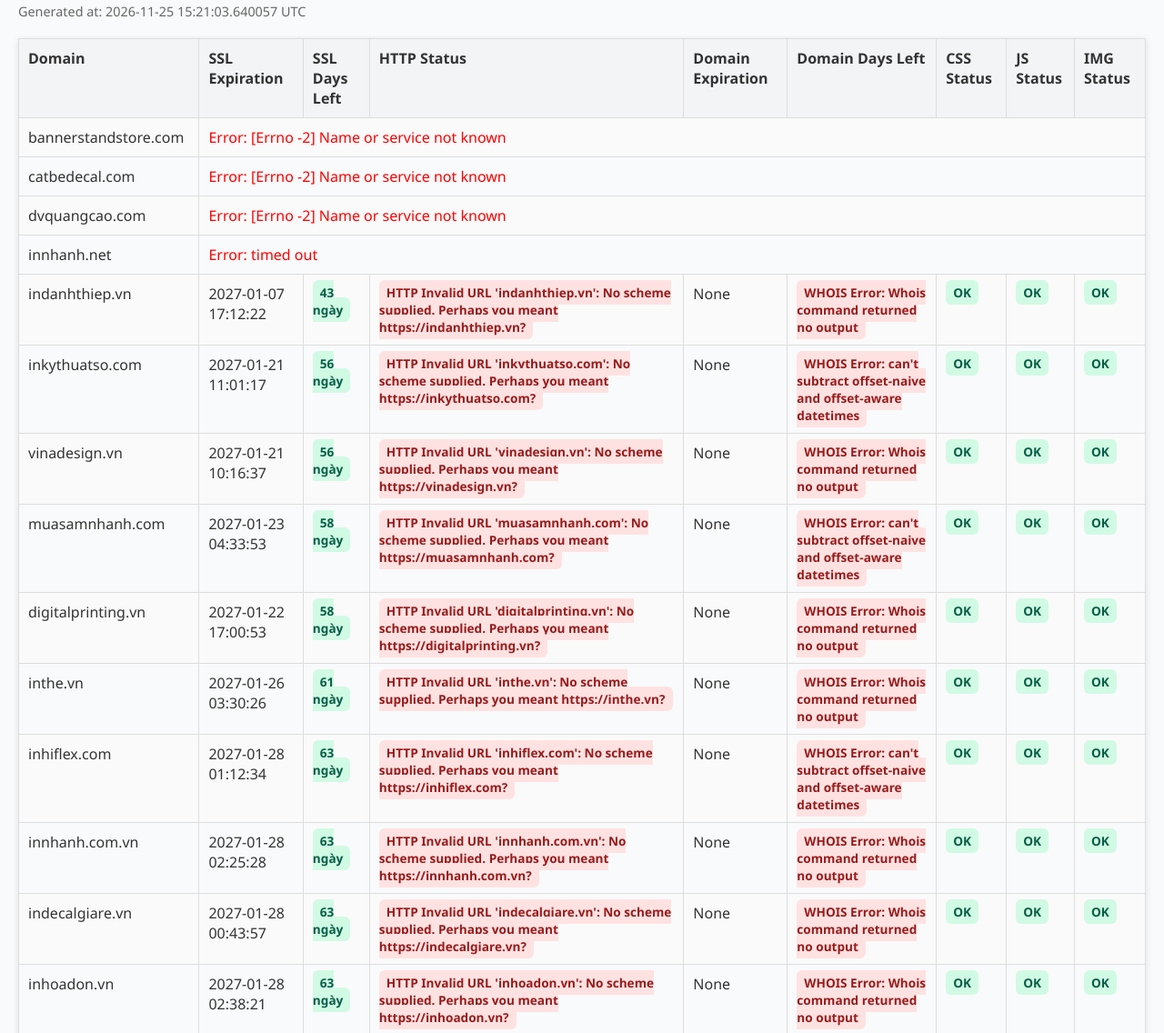
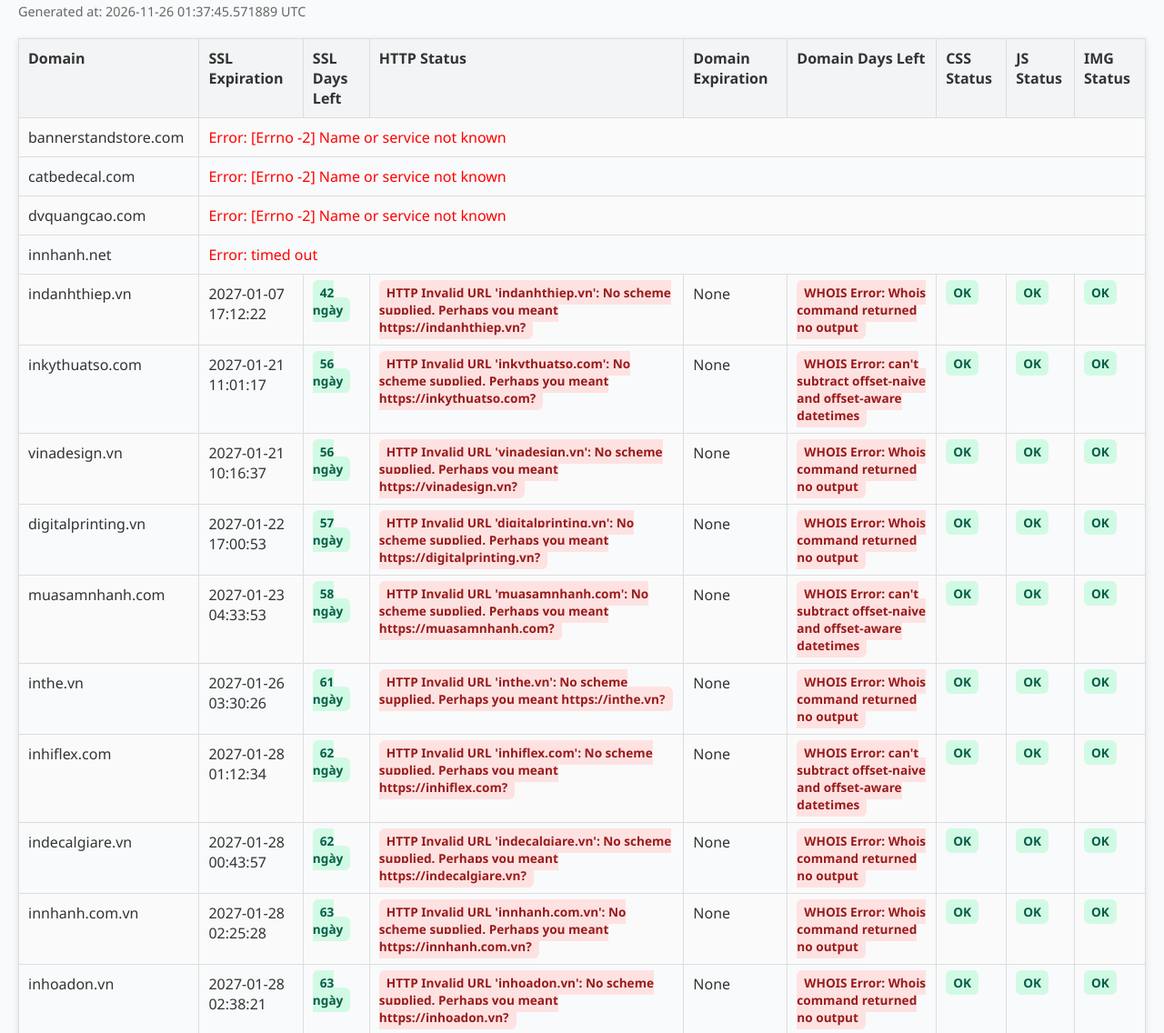
Before and after one commit to nhatkent333/domaincheck, a plain HTML site: page report.html in a window 1280 px wide. Shown: the part 55-1191 px from the top of the page at 91% size. Drawn offline with Linux system fonts and the light colour scheme.

Commit message:
chore: update report [skip ci]

```diff
--- a/report.html
+++ b/report.html
@@ -20,7 +20,7 @@
     </head>
     <body>
         <h2>🚨 Domain Monitor Report (Chỉ hiển thị domain lỗi)</h2>
-        <div class="timestamp">Generated at: 2026-11-25 15:21:03.640057 UTC</div>
+        <div class="timestamp">Generated at: 2026-11-26 01:37:45.571889 UTC</div>
         <table>
             <tr>
                 <th>Domain</th>
@@ -37,7 +37,7 @@
                 <tr>
                     <td>indanhthiep.vn</td>
                     <td>2027-01-07 17:12:22</td>
-                    <td><span class='badge green'>43 ngày</span></td>
+                    <td><span class='badge green'>42 ngày</span></td>
                     <td><span class='badge red'>HTTP Invalid URL 'indanhthiep.vn': No scheme supplied. Perhaps you meant https://indanhthiep.vn?</span></td>
                     <td>None</td>
                     <td><span class='badge red'>WHOIS Error: Whois command returned no output</span></td>
@@ -71,24 +71,24 @@
                 </tr>
 
                 <tr>
+                    <td>digitalprinting.vn</td>
+                    <td>2027-01-22 17:00:53</td>
+                    <td><span class='badge green'>57 ngày</span></td>
+                    <td><span class='badge red'>HTTP Invalid URL 'digitalprinting.vn': No scheme supplied. Perhaps you meant https://digitalprinting.vn?</span></td>
+                    <td>None</td>
+                    <td><span class='badge red'>WHOIS Error: Whois command returned no output</span></td>
+                    <td><span class='badge green'>OK</span></td>
+                    <td><span class='badge green'>OK</span></td>
+                    <td><span class='badge green'>OK</span></td>
+                </tr>
+
+                <tr>
                     <td>muasamnhanh.com</td>
                     <td>2027-01-23 04:33:53</td>
                     <td><span class='badge green'>58 ngày</span></td>
                     <td><span class='badge red'>HTTP Invalid URL 'muasamnhanh.com': No scheme supplied. Perhaps you meant https://muasamnhanh.com?</span></td>
                     <td>None</td>
                     <td><span class='badge red'>WHOIS Error: can't subtract offset-naive and offset-aware datetimes</span></td>
-                    <td><span class='badge green'>OK</span></td>
-                    <td><span class='badge green'>OK</span></td>
-                    <td><span class='badge green'>OK</span></td>
-                </tr>
-
-                <tr>
-                    <td>digitalprinting.vn</td>
-                    <td>2027-01-22 17:00:53</td>
-                    <td><span class='badge green'>58 ngày</span></td>
-                    <td><span class='badge red'>HTTP Invalid URL 'digitalprinting.vn': No scheme supplied. Perhaps you meant https://digitalprinting.vn?</span></td>
-                    <td>None</td>
-                    <td><span class='badge red'>WHOIS Error: Whois command returned no output</span></td>
                     <td><span class='badge green'>OK</span></td>
                     <td><span class='badge green'>OK</span></td>
                     <td><span class='badge green'>OK</span></td>
@@ -109,10 +109,22 @@
                 <tr>
                     <td>inhiflex.com</td>
                     <td>2027-01-28 01:12:34</td>
-                    <td><span class='badge green'>63 ngày</span></td>
+                    <td><span class='badge green'>62 ngày</span></td>
                     <td><span class='badge red'>HTTP Invalid URL 'inhiflex.com': No scheme supplied. Perhaps you meant https://inhiflex.com?</span></td>
                     <td>None</td>
                     <td><span class='badge red'>WHOIS Error: can't subtract offset-naive and offset-aware datetimes</span></td>
+                    <td><span class='badge green'>OK</span></td>
+                    <td><span class='badge green'>OK</span></td>
+                    <td><span class='badge green'>OK</span></td>
+                </tr>
+
+                <tr>
+                    <td>indecalgiare.vn</td>
+                    <td>2027-01-28 00:43:57</td>
+                    <td><span class='badge green'>62 ngày</span></td>
+                    <td><span class='badge red'>HTTP Invalid URL 'indecalgiare.vn': No scheme supplied. Perhaps you meant https://indecalgiare.vn?</span></td>
+                    <td>None</td>
+                    <td><span class='badge red'>WHOIS Error: Whois command returned no output</span></td>
                     <td><span class='badge green'>OK</span></td>
                     <td><span class='badge green'>OK</span></td>
                     <td><span class='badge green'>OK</span></td>
@@ -123,18 +135,6 @@
                     <td>2027-01-28 02:25:28</td>
                     <td><span class='badge green'>63 ngày</span></td>
                     <td><span class='badge red'>HTTP Invalid URL 'innhanh.com.vn': No scheme supplied. Perhaps you meant https://innhanh.com.vn?</span></td>
-                    <td>None</td>
-                    <td><span class='badge red'>WHOIS Error: Whois command returned no output</span></td>
-                    <td><span class='badge green'>OK</span></td>
-                    <td><span class='badge green'>OK</span></td>
-                    <td><span class='badge green'>OK</span></td>
-                </tr>
-
-                <tr>
-                    <td>indecalgiare.vn</td>
-                    <td>2027-01-28 00:43:57</td>
-                    <td><span class='badge green'>63 ngày</span></td>
-                    <td><span class='badge red'>HTTP Invalid URL 'indecalgiare.vn': No scheme supplied. Perhaps you meant https://indecalgiare.vn?</span></td>
                     <td>None</td>
                     <td><span class='badge red'>WHOIS Error: Whois command returned no output</span></td>
                     <td><span class='badge green'>OK</span></td>
@@ -793,7 +793,7 @@
                 <tr>
                     <td>trungtammoigioi.com</td>
                     <td>2027-02-05 16:32:27</td>
-                    <td><span class='badge green'>72 ngày</span></td>
+                    <td><span class='badge green'>71 ngày</span></td>
                     <td><span class='badge red'>HTTP Invalid URL 'trungtammoigioi.com': No scheme supplied. Perhaps you meant https://trungtammoigioi.com?</span></td>
                     <td>None</td>
                     <td><span class='badge red'>WHOIS Error: can't subtract offset-naive and offset-aware datetimes</span></td>
@@ -805,7 +805,7 @@
                 <tr>
                     <td>inanquangcao.vn</td>
                     <td>2027-02-11 17:18:20</td>
-                    <td><span class='badge green'>78 ngày</span></td>
+                    <td><span class='badge green'>77 ngày</span></td>
                     <td><span class='badge red'>HTTP Invalid URL 'inanquangcao.vn': No scheme supplied. Perhaps you meant https://inanquangcao.vn?</span></td>
                     <td>None</td>
                     <td><span class='badge red'>WHOIS Error: Whois command returned no output</span></td>
@@ -829,7 +829,7 @@
                 <tr>
                     <td>inbaobi.vn</td>
                     <td>2027-02-21 17:14:45</td>
-                    <td><span class='badge green'>88 ngày</span></td>
+                    <td><span class='badge green'>87 ngày</span></td>
                     <td><span class='badge red'>HTTP Invalid URL 'inbaobi.vn': No scheme supplied. Perhaps you meant https://inbaobi.vn?</span></td>
                     <td>None</td>
                     <td><span class='badge red'>WHOIS Error: Whois command returned no output</span></td>
@@ -841,7 +841,7 @@
                 <tr>
                     <td>inthiepcuoi.com</td>
                     <td>2027-04-30 18:17:40</td>
-                    <td><span class='badge green'>156 ngày</span></td>
+                    <td><span class='badge green'>155 ngày</span></td>
                     <td><span class='badge red'>HTTP Invalid URL 'inthiepcuoi.com': No scheme supplied. Perhaps you meant https://inthiepcuoi.com?</span></td>
                     <td>None</td>
                     <td><span class='badge red'>WHOIS Error: can't subtract offset-naive and offset-aware datetimes</span></td>
```
